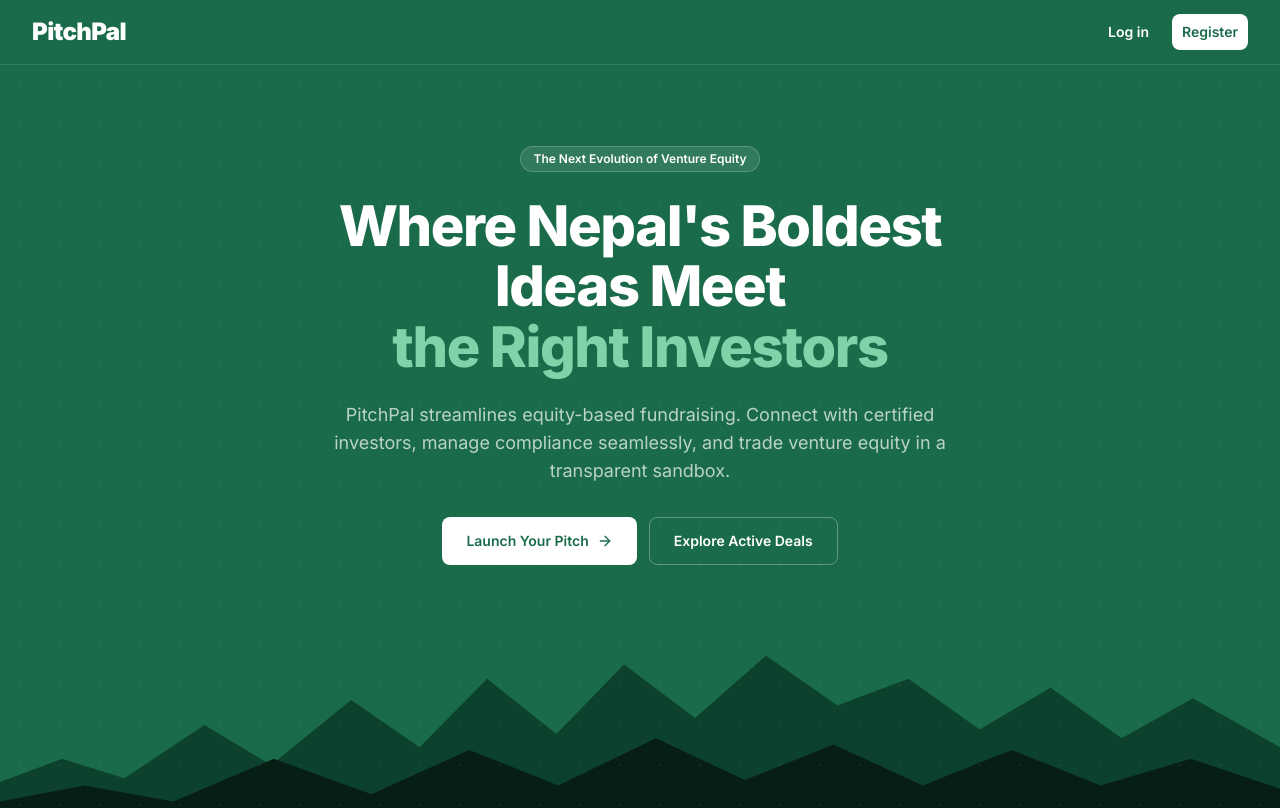
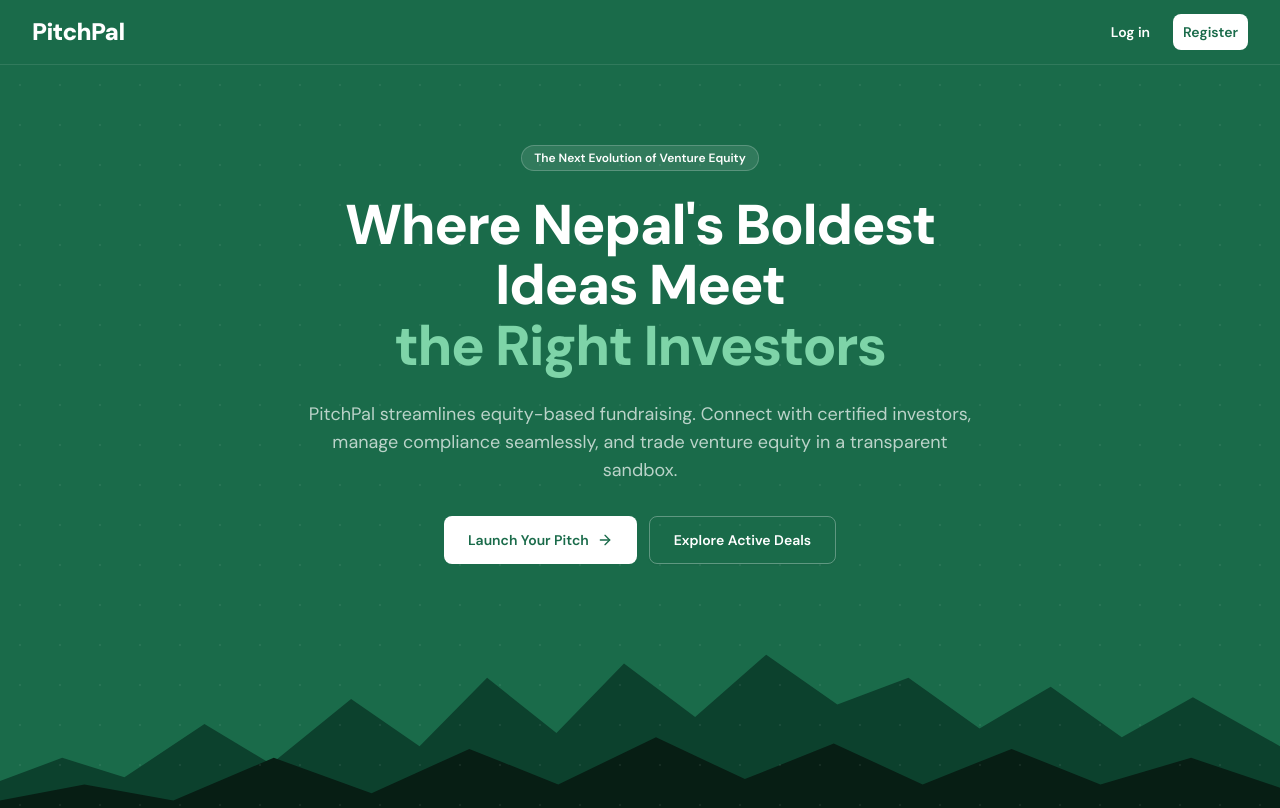
Before and after one commit to SarunMr/pitch_pal-frontend, a Next.js app: page / in a window 1280 px wide. Shown: the top 808 px of the page. Built offline with nearby package versions, Linux system fonts and the light colour scheme.

Commit message:
fixed react tree issue

```diff
--- a/src/app/layout.tsx
+++ b/src/app/layout.tsx
@@ -1,16 +1,16 @@
 import type { Metadata } from "next";
-import { Inter, Geist_Mono } from "next/font/google";
+import { Plus_Jakarta_Sans, DM_Sans } from "next/font/google";
 import { Toaster } from "sonner";
 import "./globals.css";
 
-const inter = Inter({
+const plusJakartaSans = Plus_Jakarta_Sans({
+  subsets: ["latin"],
+  variable: "--font-heading",
+});
+
+const dmSans = DM_Sans({
   subsets: ["latin"],
   variable: "--font-sans",
-});
-
-const geistMono = Geist_Mono({
-  variable: "--font-geist-mono",
-  subsets: ["latin"],
 });
 
 export const metadata: Metadata = {
@@ -26,9 +26,9 @@ export default function RootLayout({
   return (
     <html
       lang="en"
-      className={`${inter.variable} ${geistMono.variable} h-full antialiased`}
+      className={`${plusJakartaSans.variable} ${dmSans.variable} h-full antialiased`}
     >
-      <body className="min-h-full flex flex-col">
+      <body className="min-h-full flex flex-col font-sans text-foreground bg-background vc-init">
         {children}
         <Toaster closeButton richColors position="top-right" />
       </body>
```
